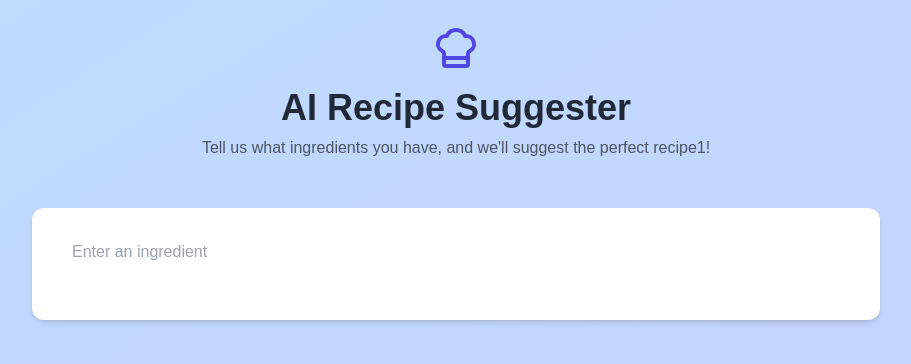
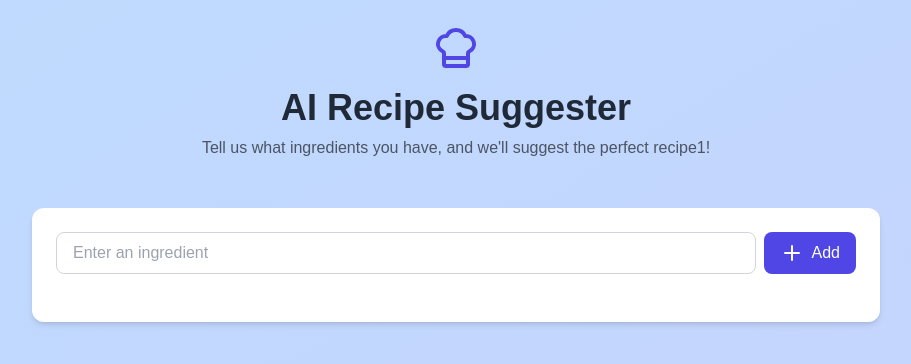
Before and after one commit to Eduardo-J-Morales/genai, a Next.js app: page / in a window 1280 px wide. Shown: the top 364 px of the page, without its empty margins (184-1095 px from the left). Built offline with nearby package versions, Linux system fonts and the light colour scheme.

Commit message:
form almost ready

```diff
--- a/app/page.tsx
+++ b/app/page.tsx
@@ -66,9 +66,14 @@ export default function Home() {
             value={currentIngredient}
             onChange={(e) => setCurrentIngredient(e.target.value)}
             placeholder="Enter an ingredient"
-            className="flex-1 px-4 py-2 "
 
-            />
+            className="flex-1 px-4 py-2 border border-gray-300 rounded-lg
+            focus:outline-none focus:ring-2 focus:ring-indigo-500"/>
+            <button className="px-4 py-2 bg-indigo-600 text-white rounded-lg
+            hover:bg-indigo-700 transition-colors flex items-center gap-2">
+            <Plus/>
+              Add
+            </button>
           </div>
         </form>
       </div>
```
